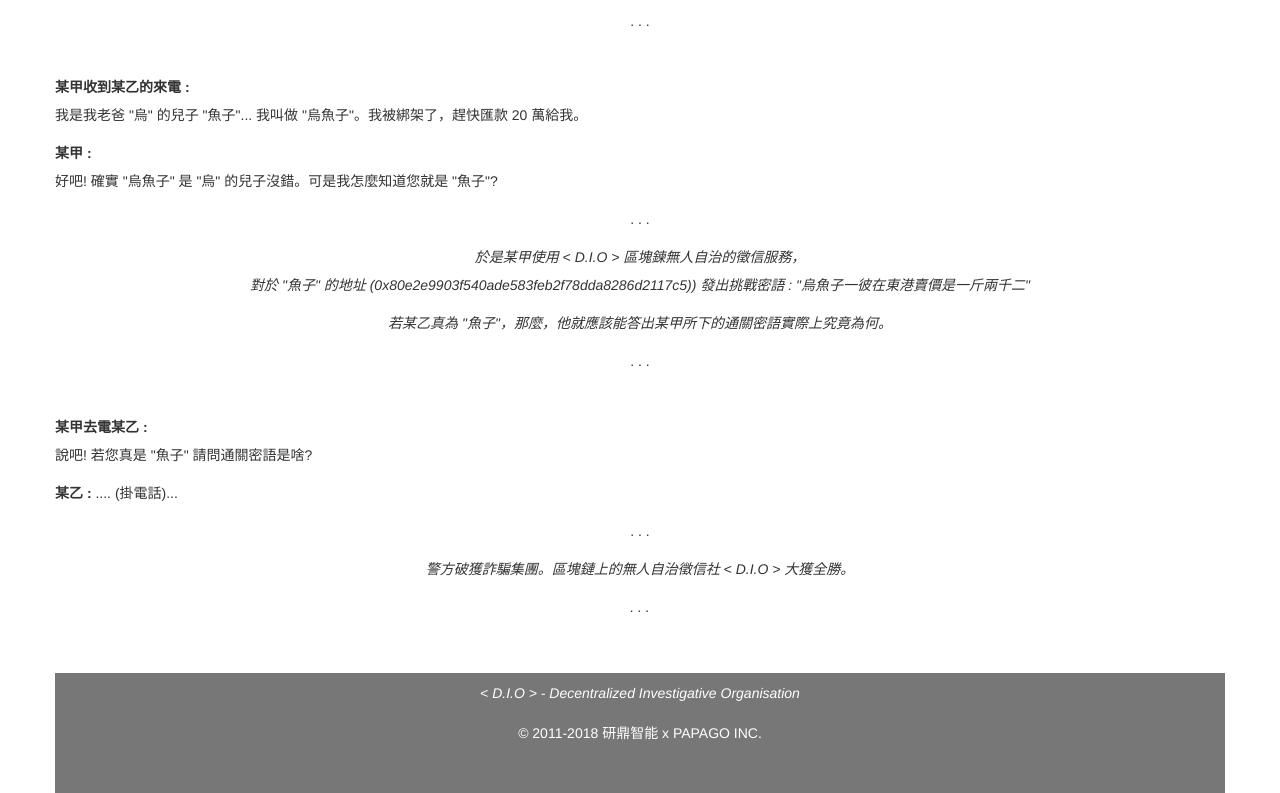
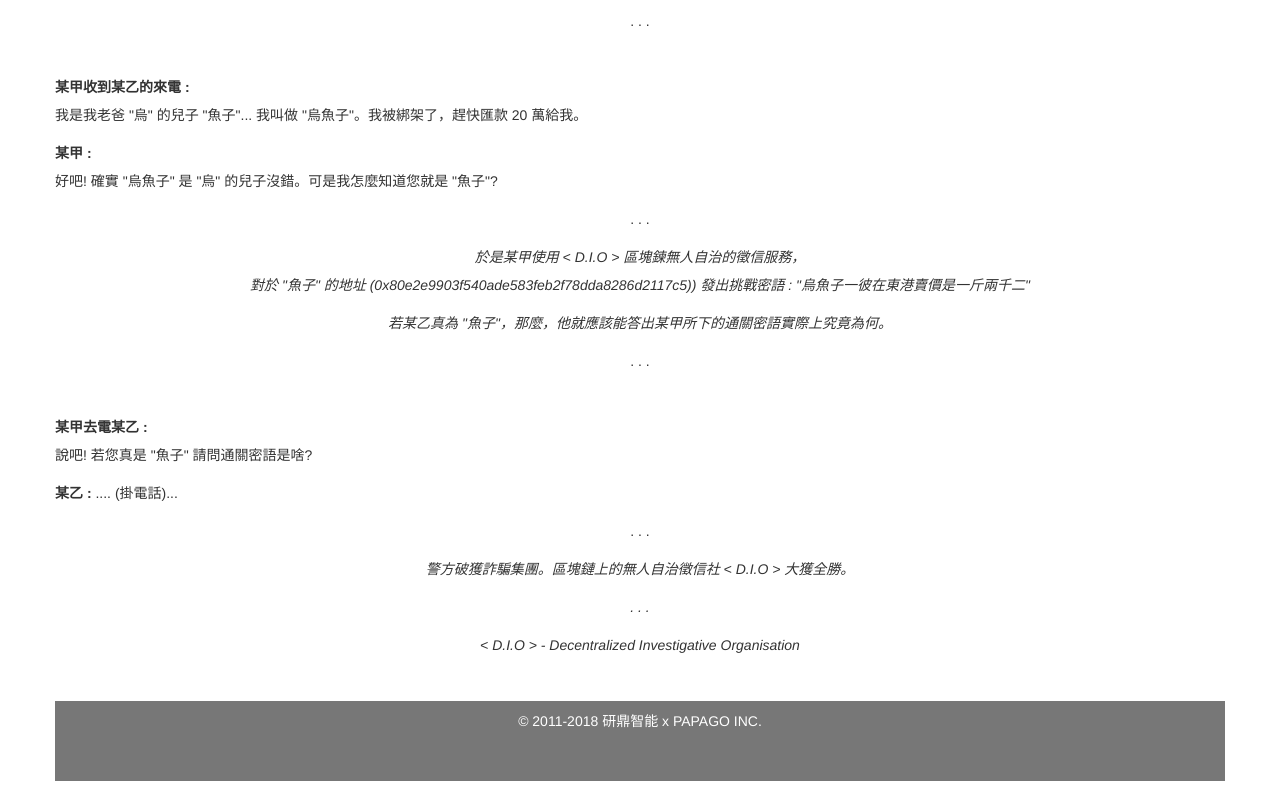
Before and after one commit to GO-LiFE/dio-ethereum, a website: page src/how.html in a window 1280 px wide. Shown: the part 600-1393 px from the top of the page. Drawn offline with Linux system fonts and the light colour scheme; grey boxes are pictures that could not be loaded.

Commit message:
Update wording and style.

```diff
--- a/src/how.html
+++ b/src/how.html
@@ -68,11 +68,11 @@
           <p class="text-center" style="font-style: bold"> . . . </p>
           <p class="text-center" style="font-style: italic">警方破獲詐騙集團。區塊鏈上的無人自治徵信社 < D.I.O > 大獲全勝。</p>
           <p class="text-center" style="font-style: italic"> . . . </p>
+          <p class="text-center" style="font-style: italic">< D.I.O > - Decentralized Investigative Organisation</span><br/>
           <br/>
       </div>
 
     <div class="copyright">
-    <span style="font-style: italic">< D.I.O > - Decentralized Investigative Organisation</span><br/>
     <span>&copy; 2011-2018 研鼎智能 x PAPAGO INC.</span><div class="fb-like fb_iframe_widget" data-href="https://www.facebook.com/GOLiFEpage/" data-layout="button_count" data-action="like" data-size="small" data-show-faces="true" data-share="false" fb-xfbml-state="rendered" fb-iframe-plugin-query="action=like&amp;app_id=&amp;container_width=1170&amp;href=https%3A%2F%2Fwww.facebook.com%2FGOLiFEpage%2F&amp;layout=button_count&amp;locale=zh_TW&amp;sdk=joey&amp;share=false&amp;show_faces=true&amp;size=small"><span style="vertical-align: bottom; width: 77px; height: 20px;"><iframe name="f3be22ae8c5e0dc" width="1000px" height="1000px" frameborder="0" allowtransparency="true" allowfullscreen="true" scrolling="no" allow="encrypted-media" title="fb:like Facebook Social Plugin" src="https://www.facebook.com/v3.0/plugins/like.php?action=like&amp;app_id=&amp;channel=https%3A%2F%2Fstaticxx.facebook.com%2Fconnect%2Fxd_arbiter%2Fr%2FtrnHszv6jVd.js%3Fversion%3D42%23cb%3Df3f06c780f20ff4%26domain%3Dwww.goyourlife.com%26origin%3Dhttp%253A%252F%252Fwww.goyourlife.com%252Ff3385b890488bb4%26relation%3Dparent.parent&amp;container_width=1170&amp;href=https%3A%2F%2Fwww.facebook.com%2FGOLiFEpage%2F&amp;layout=button_count&amp;locale=zh_TW&amp;sdk=joey&amp;share=false&amp;show_faces=true&amp;size=small" style="border: none; visibility: visible; width: 77px; height: 20px;" class=""></iframe></span></div>
     </div>
 
```
